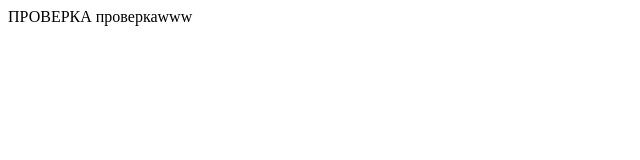
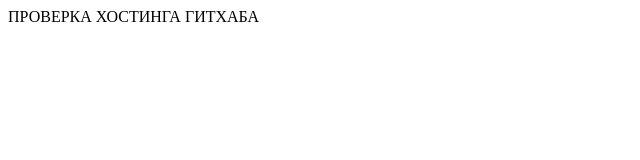
Before and after one commit to chadovich1/gitTutorial, a plain HTML site: page docs/index.html in a window 1280 px wide. Shown: the whole page, without its empty margins (0-640 px from the left). Drawn offline with Linux system fonts and the light colour scheme.

Commit message:
изменил приветствие

```diff
--- a/docs/index.html
+++ b/docs/index.html
@@ -6,6 +6,6 @@
 	<title>Document111</title>
 </head>
 <body>
-	    ПРОВЕРКА проверкаwww
+	    ПРОВЕРКА ХОСТИНГА ГИТХАБА
 </body>
 </html>
```
